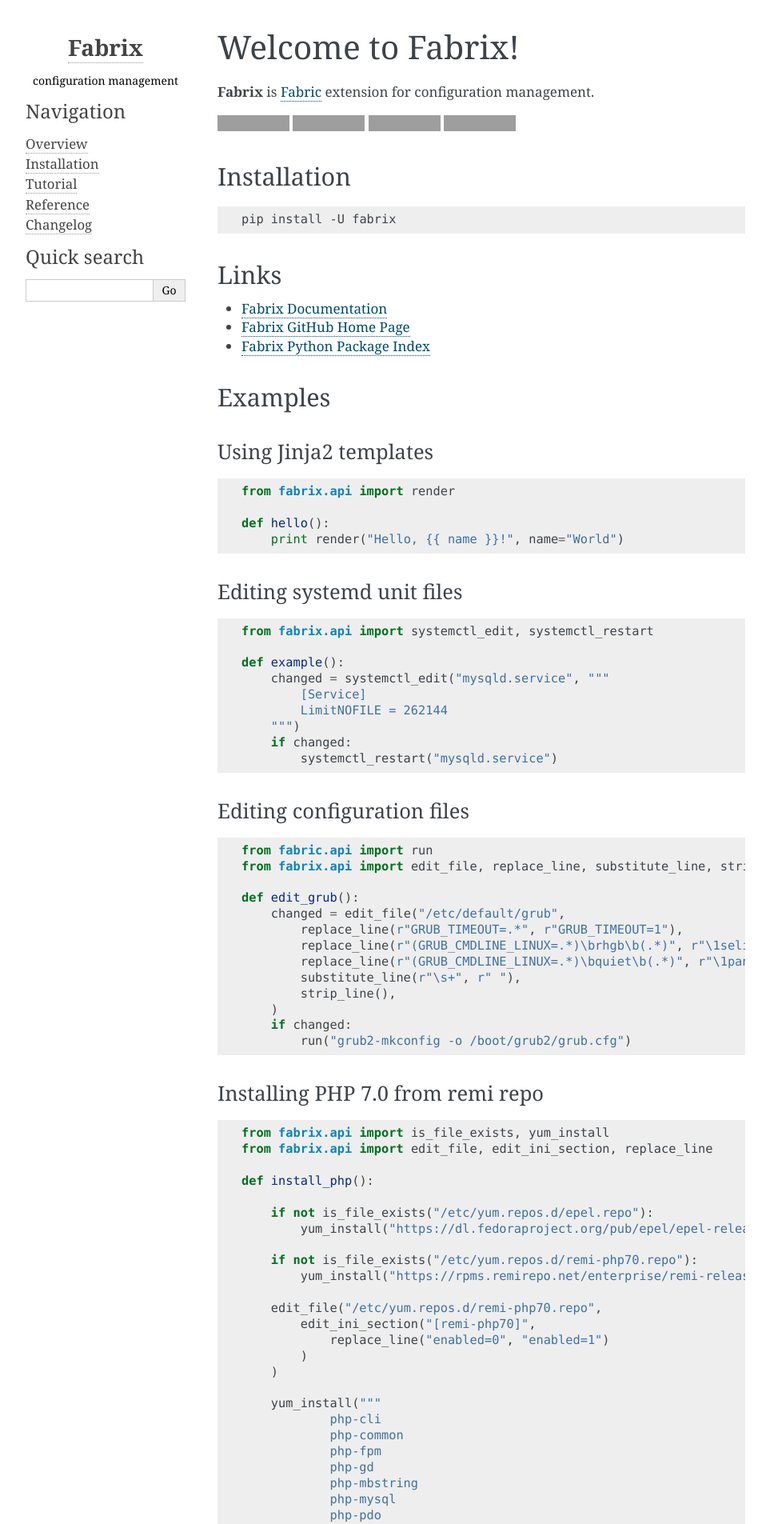
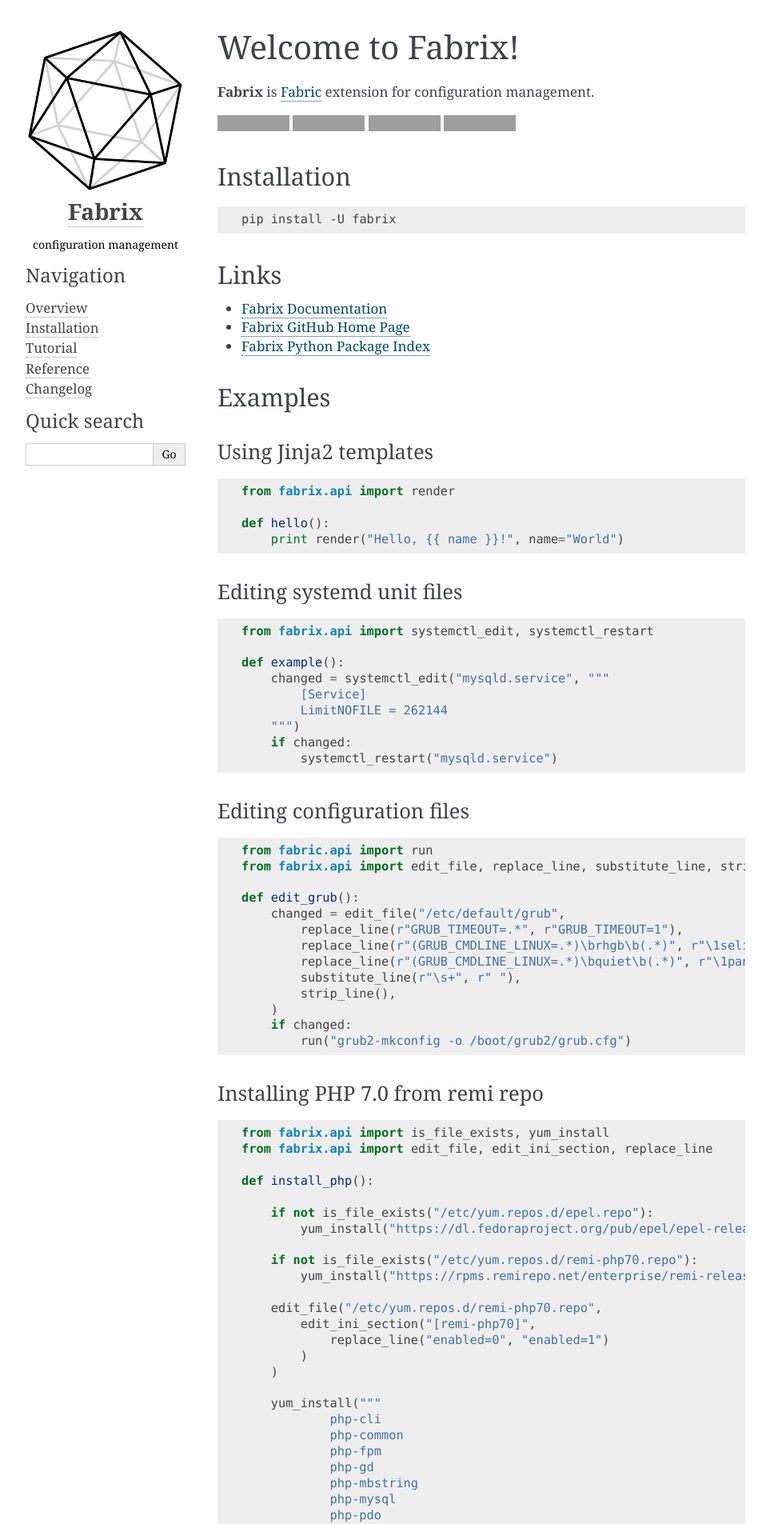
Before and after one commit to makhomed/fabrix, a Sphinx documentation site: the page built from docs/index.rst, in a window 1280 px wide. Shown: the top 1905 px of the page at 80% size, without its empty margins (148-1111 px from the left). Built offline with Sphinx 7.4.7, drawn with Linux system fonts in a browser that asks for light colours; grey boxes are pictures that could not be loaded.

Commit message:
add logo

```diff
--- a/docs/conf.py
+++ b/docs/conf.py
@@ -109,6 +109,7 @@
 # further.  For a list of options available for each theme, see the
 # documentation.
 html_theme_options = {
+    'logo': 'icosahedron.png',
     'logo_name': True,
     'logo_text_align': 'center',
     'description': '<center>configuration management</center>',
```
Also changed, not shown: docs/_static/icosahedron.png (added).
